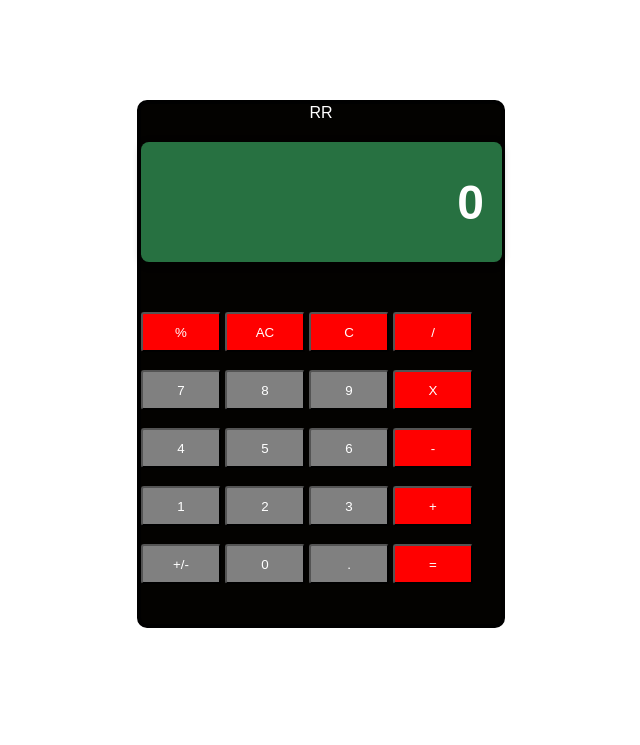
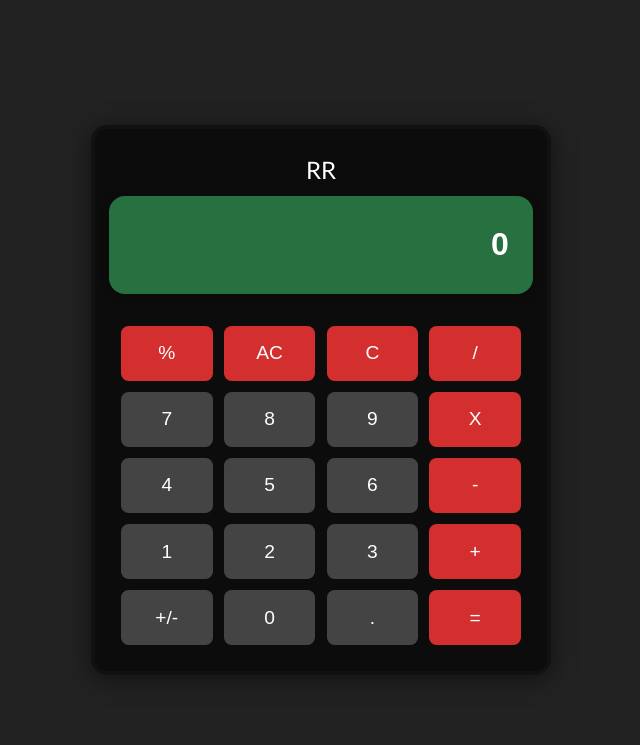
Before and after one commit to Ritzz0311/Calculator, a plain HTML site: page index.html in a window 1280 px wide. Shown: the whole page, without its empty margins (319-959 px from the left). Drawn offline with Linux system fonts and the light colour scheme.

Commit message:
Update index.html

```diff
--- a/index.html
+++ b/index.html
@@ -3,206 +3,121 @@
 <head>
     <meta charset="UTF-8">
     <meta name="viewport" content="width=device-width, initial-scale=1.0">
-    <title>Calculator</title>
+    <title>Responsive Calculator</title>
     <style>
-        *{
-            margin: 0px;
-            padding: 0px;
-
+        html, body {
+            height: 100%;
         }
-        .span{
-            color:white;
-            font-style: normal;
-            font-family: 'Gill Sans', 'Gill Sans MT', Calibri, 'Trebuchet MS', sans-serif;
-            font-weight: 300;
-            font: message-box;
-
-
-        }
-        body{
-            /* background-color: grey; */
+        body {
+            min-height: 100vh;
+            min-width: 100vw;
+            margin: 0;
+            padding: 0;
+            box-sizing: border-box;
             display: flex;
             justify-content: center;
             align-items: center;
-            margin-top: 100px;
-
-
-
+            background: #222;
         }
-        .calcframe{
-            background-color:rgb(3, 2, 0);
-            height: 65vh;
-            width: 45vh;
+        .calcframe {
+            background: #0c0c0c;
+            border-radius: 1em;
+            border: 4px solid #111;
+            box-shadow: 0 4px 24px rgba(0,0,0,0.5);
+            width: 90vw;
+            max-width: 400px;
+            padding: 2vw 2vw 2vw 2vw;
             display: flex;
-            flex-wrap: wrap;
-            justify-content:space-around;
-            border-radius: 10px;
-            border: 4px solid black;
-
-
-
-
-
+            flex-direction: column;
+            align-items: center;
         }
-
-
-        .panel{
-            height: 60vh;
-            width: 45vh;
-
-
+        .span {
+            color: white;
+            font-family: 'Gill Sans', 'Gill Sans MT', Calibri, 'Trebuchet MS', sans-serif;
+            font-weight: 400;
+            font-size: 1.5em;
+            margin-bottom: 0.5em;
         }
-
-        button{
-            width: 80px;
-            height: 40px;
-            border-radius:3px;
-            background-color: grey;
-            color: white;
-            cursor:pointer;
-
-
-
-
-
-
-
-
-
-        }
-        .col1{
-            margin-top: 50px;
-
-
-
-
-
-        }
-        .col1 button{
-            background-color: red;
-        }
-
-        /* .col1 :first-child{
-            background-color: red;
-        }
-        .col1 :last-child{
-            background-color: red;
-        }
-        .col2 :last-child{
-            background-color: red;
-        }
-        .col3 :last-child{
-            background-color: red;
-        }
-        .col4 :last-child{
-            background-color: red;
-        }
-        .col5 :last-child{
-            background-color:blue;
-        } */
-
-        button.symbol{
-            background-color: red;
-
-        }
-
-
-
-        /* input{
-            height: 15vh;
-            width: 60vh;
-            background-color: rgb(39, 113, 65);
-            margin-top: 20px;
-        } */
-
-        input {
-
-            height: 15vh;
-            width: 45vh;
-            background-color: #277141;
-            margin-top: 20px;
+        #display {
+            width: 100%;
+            height: 3em;
+            background: #277141;
             color: #fff;
-             font-size: 3em;
+            font-size: 2em;
             font-weight: bold;
             text-align: right;
             border: none;
             outline: none;
-             border-radius: 8px;
-            padding-right: 1px;
+            border-radius: 0.5em;
             box-shadow: 0 2px 8px rgba(0,0,0,0.3);
+            margin-bottom: 1em;
+            padding-right: 0.7em;
             letter-spacing: 2px;
-
-
-
-
-
-
-         }
-        button:hover{
-            background-color:black;
+        }
+        .panel {
+            width: 100%;
+            display: grid;
+            grid-template-columns: repeat(4, 1fr);
+            grid-gap: 0.7em;
+        }
+        button {
+            width: 100%;
+            aspect-ratio: 1 / 0.6;
+            font-size: 1.2em;
+            border-radius: 0.4em;
+            background: #444;
+            color: #fff;
+            border: none;
+            cursor: pointer;
+            transition: background 0.2s;
+        }
+        button.symbol {
+            background: #d32f2f;
+        }
+        button.symbol:hover {
+            background: #b71c1c;
+        }
+        button:hover {
+            background: #222;
         }
 
-        button.symbol:hover{
-            background-color: brown;
+        @media (max-width: 350px) {
+            .calcframe { max-width: 98vw; }
+            #display { font-size: 1.1em; }
+            button { font-size: 0.9em; }
         }
-
-
-
-
-
-
-
-
-
     </style>
 </head>
 <body>
     <div class="calcframe">
         <div class="span">
-        <span>RR</span>
+            <span>RR</span>
         </div>
-        <input type="number" id="display" enabled autocomplete="off" >
+        <input type="text" id="display" autocomplete="off" readonly>
         <div class="panel">
-            <div class="col1">
-
-            <button  id="percent"class="symbol">%</button>
-            <button id="AC"class="symbol">AC</button>
-            <button id="C"class="symbol">C</button>
-            <button  id="divide"class="symbol">/ <span><br></span></button>
-
-            </div>
-            <br>
-            <div class="col2">
-
-            <button  id="seven">7</button>
-            <button  id="eight">8</button>
-            <button  id="nine">9</button>
-            <button  id="mult"class="symbol">X</button>
-            </div>
-            <br>
-            <div class="col3">
-            <button  id="four">4</button>
-            <button  id="five">5</button>
-            <button  id="six">6</button>
-            <button  id="subs"class="symbol">-</button>
-            </div>
-            <br>
-            <div class="col4">
-            <button  id="one">1</button>
-            <button  id="two">2</button>
-            <button  id="three">3</button>
-            <button  id="add"class="symbol">+</button>
-            </div>
-            <br>
-            <div class="col5">
+            <button id="percent" class="symbol">%</button>
+            <button id="AC" class="symbol">AC</button>
+            <button id="C" class="symbol">C</button>
+            <button id="divide" class="symbol">/</button>
+            <button id="seven">7</button>
+            <button id="eight">8</button>
+            <button id="nine">9</button>
+            <button id="mult" class="symbol">X</button>
+            <button id="four">4</button>
+            <button id="five">5</button>
+            <button id="six">6</button>
+            <button id="subs" class="symbol">-</button>
+            <button id="one">1</button>
+            <button id="two">2</button>
+            <button id="three">3</button>
+            <button id="add" class="symbol">+</button>
             <button id="xyz">+/-</button>
-            <button  id="zero">0</button>
-            <button  id="decimal" >.</button>
-            <button  id="equal"class="symbol">=</button>
-            </div>
+            <button id="zero">0</button>
+            <button id="decimal">.</button>
+            <button id="equal" class="symbol">=</button>
         </div>
     </div>
-    <script>
+   <script>
 
 const display = document.getElementById("display");
 
```
